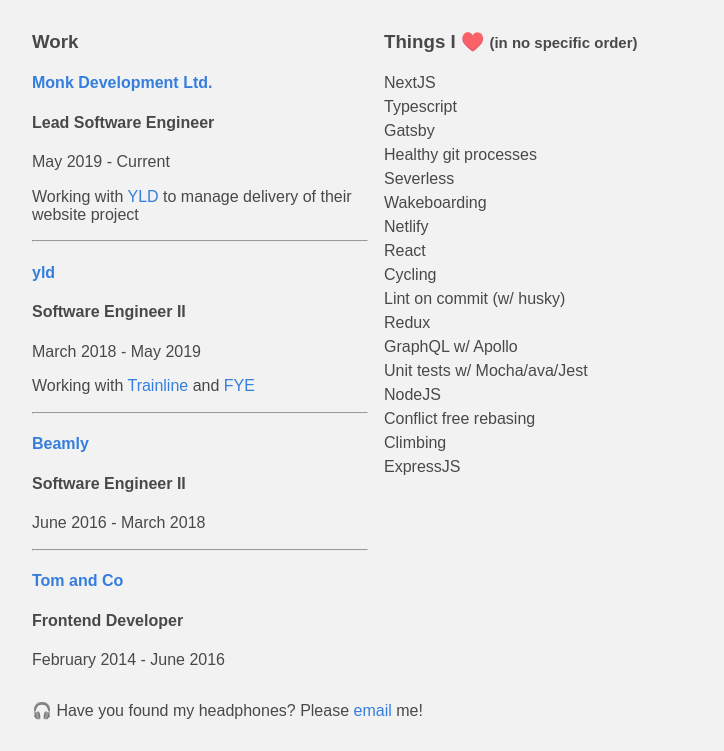
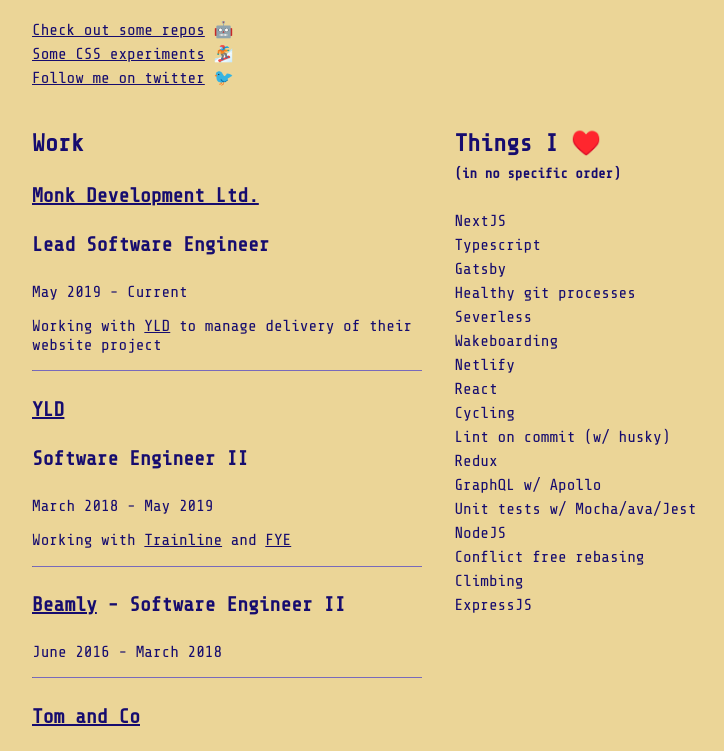
Before and after one commit to omonk/omonk.github.io, a website: page index.html in a window 1280 px wide. Shown: the part 221-972 px from the top of the page, without its empty margins (256-980 px from the left). Drawn offline with nearby package versions, Linux system fonts and the light colour scheme.

Commit message:
update some stylin

```diff
--- a/index.html
+++ b/index.html
@@ -28,14 +28,13 @@
     </script>
 </head>
 
-<body class="bg-black-05 black-70">
-    <div class="mw7-ns mv2 mv5-ns center ph2  ph4-ns">
-
+<body>
+    <div class="mw7-ns mv3 mv5-ns center ph3 ph4-ns">
         <div class="cf">
             <div class="fl w-100">
-                <div class="flex-ns items-baseline">
-                    <h1 class="f2 mt0 mr3-ns">Ollie Monk</h1>
-                    <h2 class="f3 mt0">Senior Software Engineer</h2>
+                <div class="">
+                    <h1 class="f1 mt0 mr3-ns">Ollie Monk</h1>
+                    <h2 class="f2 mt0">Senior Software Engineer</h2>
                 </div>
 
                 <p class="lh-copy fl cl">
@@ -48,14 +47,14 @@
             </div>
 
 
-            <div class="fl w-100 w-50-ns pr3">
-                <h3>Work</h3>
+            <div class="fl w-100 w-60-ns pr4">
+                <h3 class="f3">Work</h3>
 
-                <h4>
+                <h4 class="f4">
                     <a class="blue link dim" href="https://yld.io">Monk Development Ltd.</a>
                 </h4>
 
-                <h4>Lead Software Engineer</h4>
+                <h4 class="f4">Lead Software Engineer</h4>
                 <p>May 2019 - Current</p>
 
                 <p>Working with
@@ -64,11 +63,11 @@
 
                 <hr>
 
-                <h4>
-                    <a class="blue link dim" href="https://yld.io">yld</a>
+                <h4 class="f4">
+                    <a class="blue link dim" href="https://yld.io">YLD</a>
                 </h4>
 
-                <h4>Software Engineer II</h4>
+                <h4 class="f4">Software Engineer II</h4>
                 <p>March 2018 - May 2019</p>
 
                 <p>Working with
@@ -77,23 +76,22 @@
 
                 <hr>
 
-                <h4>
-                    <a class="blue link dim" href="https://beamly.com">Beamly</a>
+                <h4 class="f4">
+                    <a class="blue link dim" href="https://beamly.com">Beamly</a> - Software Engineer II
                 </h4>
-                <h4>Software Engineer II</h4>
                 <p>June 2016 - March 2018</p>
 
                 <hr>
 
-                <h4>
+                <h4 class="f4">
                     <a class="blue link dim" href="https://www.tomandco.co.uk/">Tom and Co</a>
                 </h4>
-                <h4>Frontend Developer</h4>
+                <h4 class="f4">Frontend Developer</h4>
                 <p>February 2014 - June 2016</p>
             </div>
-            <div class="fl w-100 w-50-ns">
-                <h3>Things I ♥️
-                    <small>(in no specific order)</small>
+            <div class="fl w-100 w-40-ns">
+                <h3 class="f3">Things I ♥️ </br>
+                    <small class="f6">(in no specific order)</small>
                 </h3>
 
                 <ul class="list pl0 lh-copy">
--- a/package.json
+++ b/package.json
@@ -1,7 +1,8 @@
 {
-  "name": "RGS",
+  "name": "ollie-monk",
   "version": "1.0.0",
   "description": "",
+  "private": true,
   "repository": {
     "type": "git",
     "url": "git+https://github.com/omonk/rgs"
--- a/scss/styles.scss
+++ b/scss/styles.scss
@@ -1,8 +1,27 @@
 @import 'vendor/normalize';
 // @import '../node_modules/tachyons-sass/tachyons.scss';
 @import 'tachyons.scss';
-@import 'https://fonts.googleapis.com/css?family=Raleway:300,400,900';
+@import 'https://fonts.googleapis.com/css?family=Lexend+Deca|Share+Tech+Mono&display=swap';
+
+$text: #160c6f;
+$bg: #ebd597;
 
 body {
-    color: $dark-gray;
+  color: $text;
+  font-family: 'Share Tech Mono';
+  background: $bg;
 }
+
+.blue {
+  color: $text;
+}
+
+a.blue {
+  text-decoration: underline;
+}
+
+hr {
+  border-color: #05018a;
+  border-top: none;
+  opacity: 0.5;
+}
```
Also changed, not shown: css/styles.css, css/vendor/wing.css, 1 other file.
